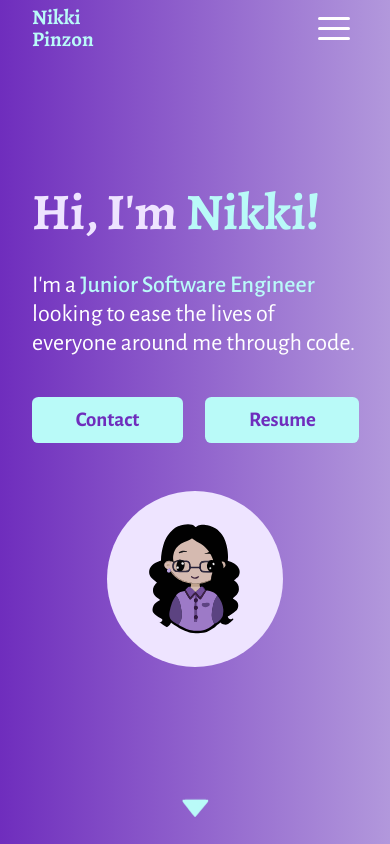
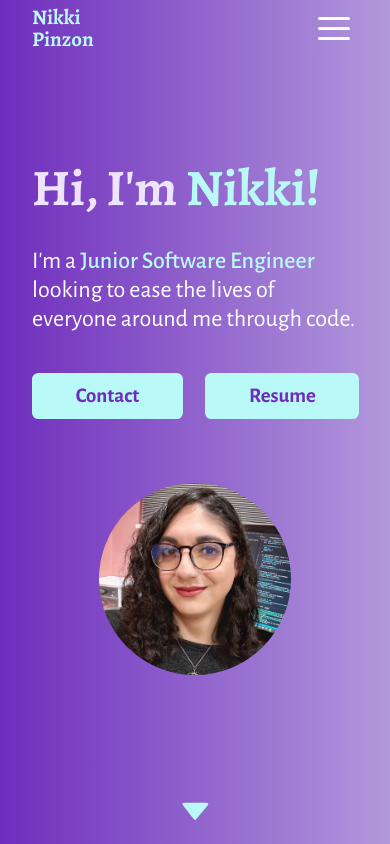
Before and after one commit to npinzon1994/npinzon1994.github.io, a React (Create React App) app: page / in a window 390 px wide. Shown: the top 844 px of the page. Built offline with nearby package versions, Linux system fonts and the light colour scheme.

Commit message:
removed cartoon and emojis

```diff
--- a/src/components/About/About.js
+++ b/src/components/About/About.js
@@ -41,14 +41,14 @@ const About = (props) => {
             passionate Junior Software Engineer who's goal is to bring
             simplicity and user-friendliness to the forefront of my projects. I
             graduated from St. Joseph's University with a Bachelor's degree in
-            Computer Science & Mathematics 👩‍🎓.
+            Computer Science & Mathematics.
           </p>
         </div>
-        <Headshot
+        {/* <Headshot
           className={classes.headshot}
           src={pfp}
           alt="professional headshot"
-        />
+        /> */}
       </div>
     </section>
   );
--- a/src/components/Contact/Contact.js
+++ b/src/components/Contact/Contact.js
@@ -40,11 +40,11 @@ const Contact = (props) => {
           <p>
             Whether you have a question, an opportunity, or just want to say
             hello, shoot me a message! I'm always open to new ideas and eager to
-            contribute my skills as a Software Engineer 👩‍💻
+            contribute my skills as a Software Engineer.
           </p>
           <p>
             Let's collaborate and create something amazing together! Feel free
-            to reach out and let's embark on this coding journey side by side 😊
+            to reach out and let's embark on this coding journey side by side.
           </p>
           <div className={classes["social-links"]}>
             <a
--- a/src/components/Intro/Intro.js
+++ b/src/components/Intro/Intro.js
@@ -2,7 +2,7 @@ import React from "react";
 import classes from "./Intro.module.css";
 import { ReactComponent as ArrowIcon } from "../../assets/triangle.svg";
 import Headshot from "../UI/Headshot";
-import vectorArt from "../../assets/vector-selfie.svg";
+import pfp from "../../assets/professional-headshot.jpg";
 
 const Intro = (props) => {
   return (
@@ -30,7 +30,7 @@ const Intro = (props) => {
         </div>
         <Headshot
         className={classes.headshot}
-          src={vectorArt}
+          src={pfp}
           alt="vector drawing of me"
         />
       </div>
--- a/src/components/Intro/Intro.module.css
+++ b/src/components/Intro/Intro.module.css
@@ -135,8 +135,8 @@
   }
 
   .headshot {
-    height: 11rem;
-    width: 11rem;
+    height: 14rem;
+    width: 14rem;
   }
 
 }
--- a/src/components/UI/Headshot.module.css
+++ b/src/components/UI/Headshot.module.css
@@ -1,6 +1,7 @@
 .headshot {
   border-radius: 50%;
   margin-inline: auto;
-  background: #EEE4FF;
-  padding: 2rem;
+  /* background: #EEE4FF; */
+  padding: 1rem;
+
 }
```
